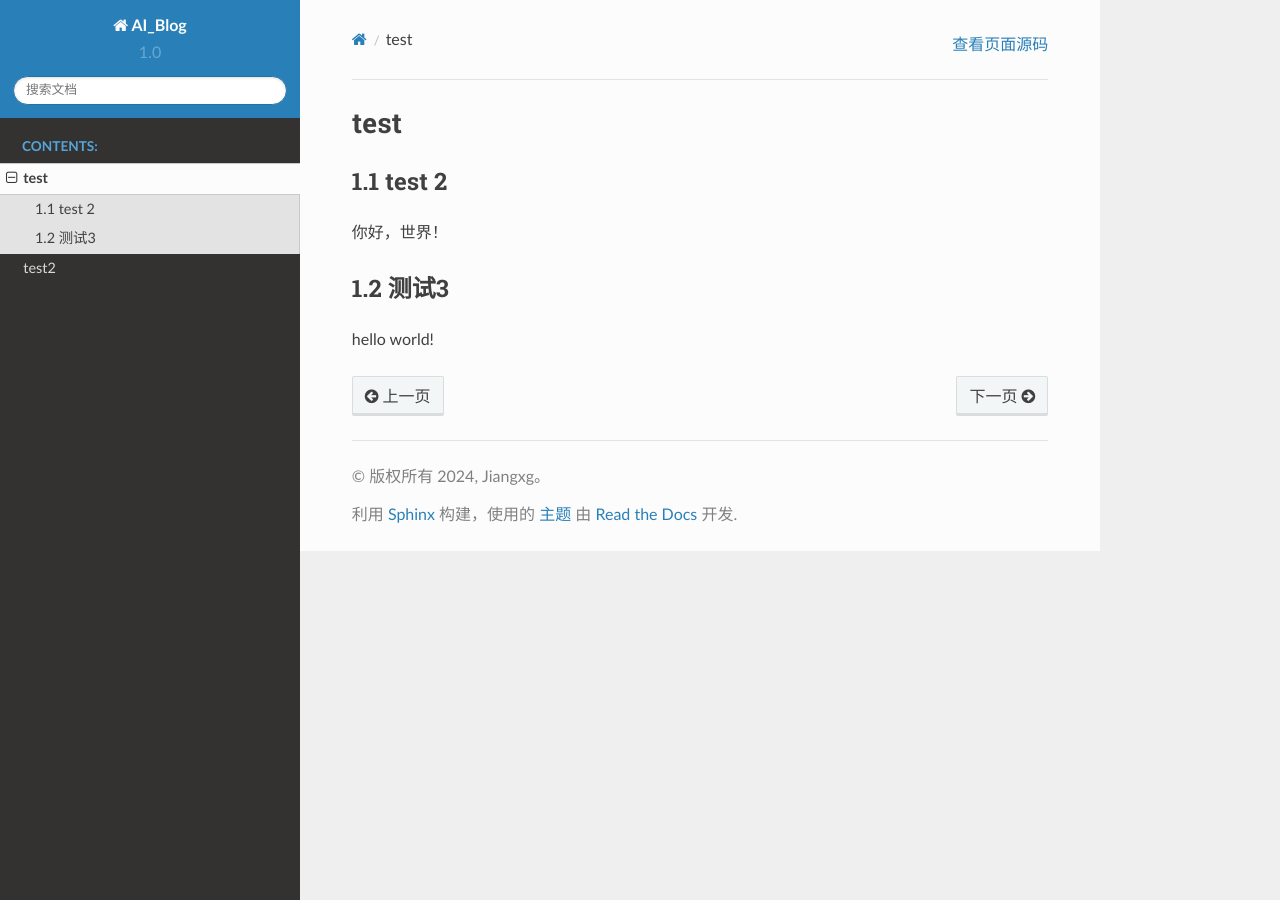
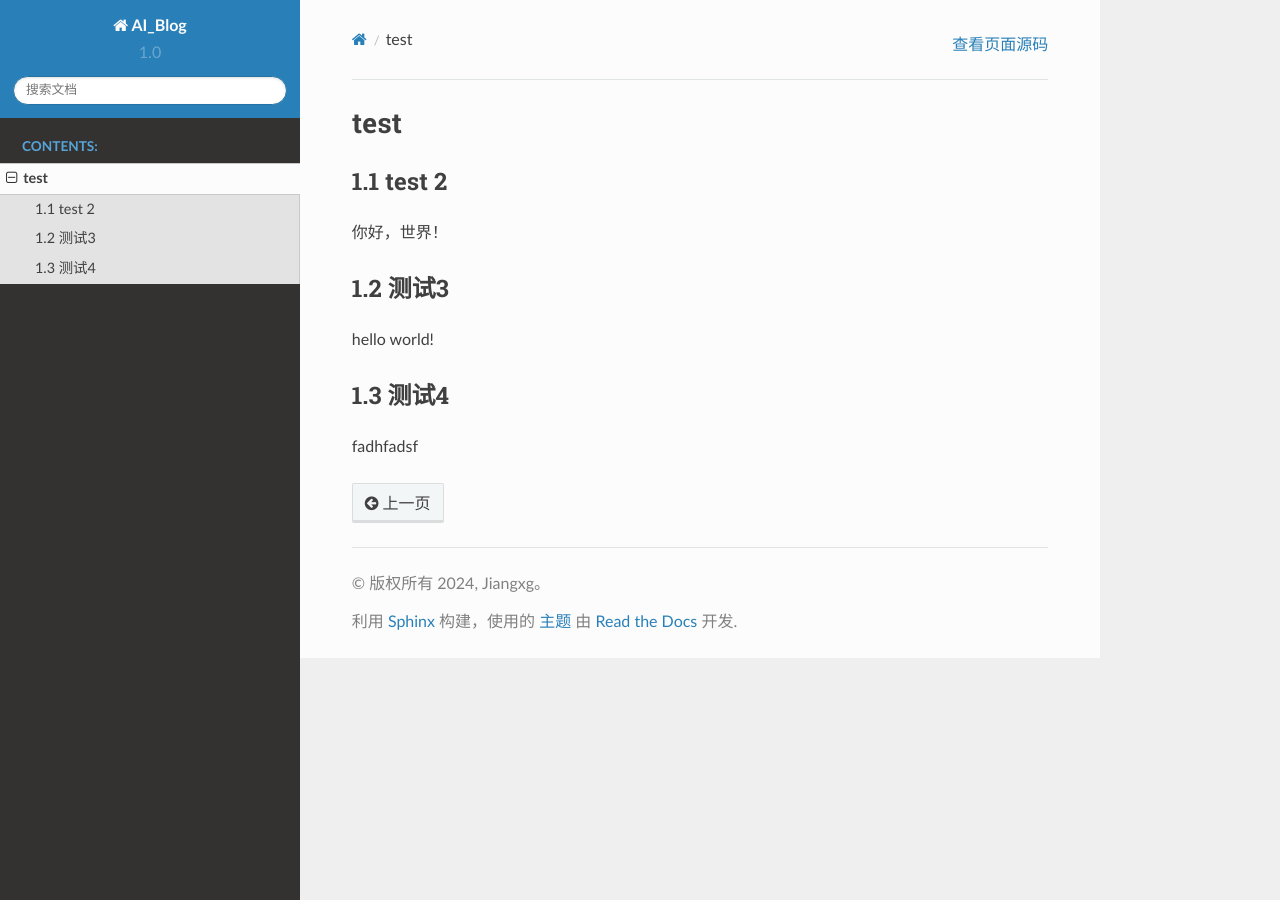
Before and after one commit to Jiangxg/AI_Blog, a Sphinx documentation site: the page built from source/test.rst, in a window 1280 px wide. Built offline with Sphinx 7.4.7 and the Read the Docs theme 2.0.0, drawn with Linux system fonts in a browser that asks for light colours; pages that are not in the unit, such as notebooks, are missing from menus.

Commit message:
'testing'

```diff
--- a/source/test.rst
+++ b/source/test.rst
@@ -11,3 +11,9 @@ test
 ---------------------
 
 hello world!
+
+
+1.3 测试4
+---------------------
+
+fadhfadsf
--- a/source/test2.rst
+++ /dev/null
@@ -1,5 +0,0 @@
-test2
-======================
-
-1.1 这是第二个测试案例
----------------------
```
